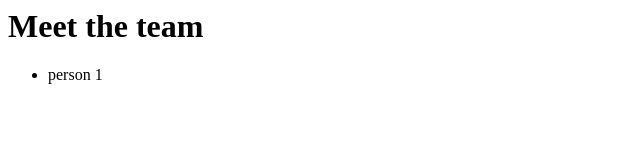
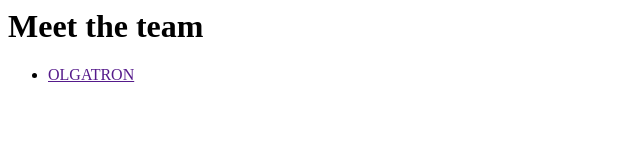
Before and after one commit to trotzig/olga-henric-team, a website: page index.html in a window 1280 px wide. Shown: the full height of the page, 0-640 px from the left. Drawn offline with Linux system fonts and the light colour scheme.

Commit message:
Add Olga to list of people
Now that she's a part of the team she will be on the list of people

```diff
--- a/index.html
+++ b/index.html
@@ -2,7 +2,7 @@
 <body>
   <h1>Meet the team</h1>
   <ul>
-    <li>person 1</li>
+    <li><a href="">OLGATRON</a></li>
   </ul>
 </body>
 </html>
```
